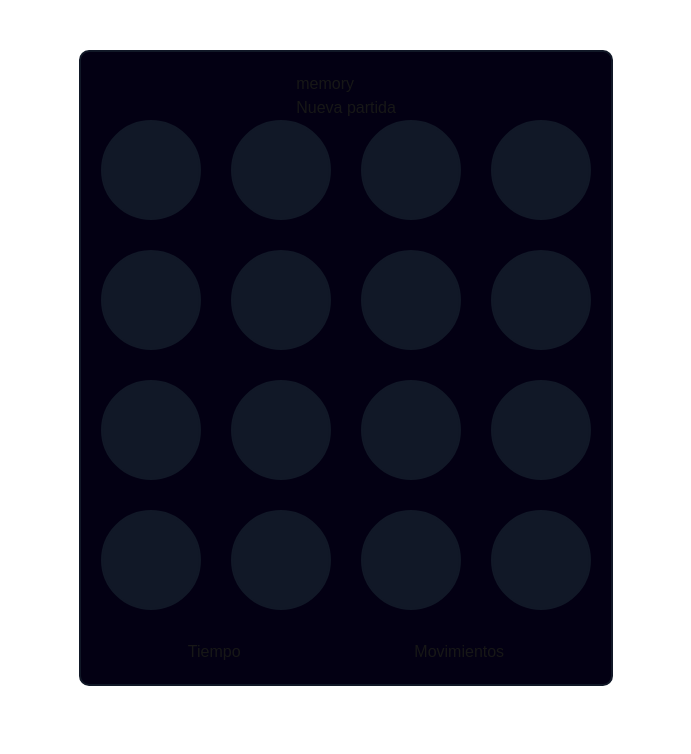
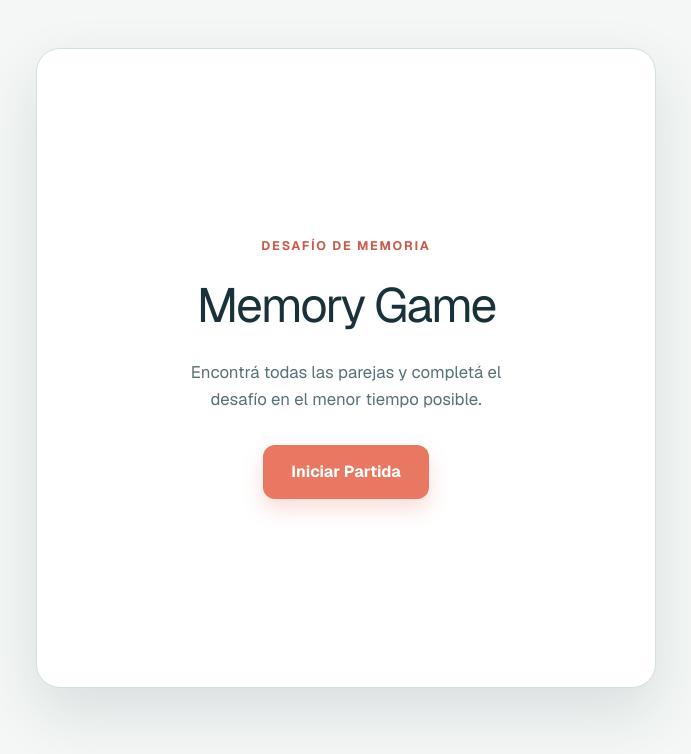
Before and after one commit to MRios-7/entrega-tareas-silicon-misiones, a Next.js app in the folder memory-game-next/: page / in a window 1280 px wide. Shown: the top 754 px of the page, without its empty margins (294-985 px from the left). Built offline with nearby package versions, Linux system fonts and the light colour scheme.

Commit message:
modificaciones en Tiempo, Movimientos, funcionalidad, organizacion en componentes y modificacion de estilos

```diff
--- /dev/null
+++ b/memory-game-next/app/components/Encabezado.js
@@ -0,0 +1,12 @@
+function Encabezado({ onNuevaPartida }) {
+  return (
+    <header className="encabezado-juego">
+      <h1>Memory Game</h1>
+      <button className="btn-iniciar" onClick={onNuevaPartida}>
+        Nueva Partida
+      </button>
+    </header>
+  );
+}
+
+export default Encabezado;
--- /dev/null
+++ b/memory-game-next/app/components/PantallaInicio.js
@@ -0,0 +1,19 @@
+function PantallaInicio({ onIniciarPartida }) {
+  return (
+    <main className="pantalla-inicio">
+      <section className="inicio-contenido">
+        <p className="etiqueta">Desafío de Memoria</p>
+        <h1>Memory Game</h1>
+        <p className="inicio-descripcion">
+          Encontrá todas las parejas y completá el desafío en el menor tiempo
+          posible.
+        </p>
+        <button className="btn-principal" onClick={onIniciarPartida}>
+          Iniciar Partida
+        </button>
+      </section>
+    </main>
+  );
+}
+
+export default PantallaInicio;
--- /dev/null
+++ b/memory-game-next/app/components/PantallaVictoria.js
@@ -0,0 +1,18 @@
+import PieDePagina from "./PieDePagina";
+
+function PantallaVictoria({ tiempo, movimientos, onJugarDeNuevo }) {
+  return (
+    <main>
+      <section className="pantalla-victoria">
+        <p className="etiqueta">Partida completada</p>
+        <h1>¡Lo lograste!</h1>
+        <PieDePagina tiempo={tiempo} movimientos={movimientos} />
+        <button className="btn-principal" onClick={onJugarDeNuevo}>
+          Jugar de nuevo
+        </button>
+      </section>
+    </main>
+  );
+}
+
+export default PantallaVictoria;
--- /dev/null
+++ b/memory-game-next/app/components/PieDePagina.js
@@ -0,0 +1,23 @@
+function formatearTiempo(segundosTotales) {
+  const minutos = Math.floor(segundosTotales / 60);
+  const segundos = segundosTotales % 60;
+
+  return `${minutos}:${String(segundos).padStart(2, "0")}`;
+}
+
+function PieDePagina({ tiempo, movimientos }) {
+  return (
+    <footer>
+      <div className="footer-container">
+        <div className="footer-card">
+          <h5>Tiempo: {formatearTiempo(tiempo)}</h5>
+        </div>
+        <div className="footer-card">
+          <h5>Movimientos: {movimientos}</h5>
+        </div>
+      </div>
+    </footer>
+  );
+}
+
+export default PieDePagina;
--- /dev/null
+++ b/memory-game-next/app/components/Tablero.js
@@ -0,0 +1,18 @@
+import Ficha from "./Ficha";
+
+function Tablero({ fichas, onFichaClick, evaluando }) {
+  return (
+    <section id="grilla-container">
+      {fichas.map((ficha) => (
+        <Ficha
+          key={ficha.id}
+          ficha={ficha}
+          onClick={() => onFichaClick(ficha)}
+          deshabilitada={evaluando}
+        />
+      ))}
+    </section>
+  );
+}
+
+export default Tablero;
--- a/memory-game-next/app/globals.css
+++ b/memory-game-next/app/globals.css
@@ -1,8 +1,16 @@
 @import "tailwindcss";
 
 :root {
-  --background: #ffffff;
-  --foreground: #171717;
+  --background: #f4f7f6;
+  --foreground: #19323a;
+  --surface: #ffffff;
+  --surface-soft: #e8f1ef;
+  --primary: #176b67;
+  --primary-dark: #0f514f;
+  --accent: #e87861;
+  --accent-dark: #c85d4b;
+  --border: #d2e1de;
+  --shadow: 0 24px 60px rgba(25, 50, 58, 0.12);
 }
 
 @theme inline {
@@ -12,54 +20,235 @@
   --font-mono: var(--font-geist-mono);
 }
 
-@media (prefers-color-scheme: dark) {
-  :root {
-    --background: #0a0a0a;
-    --foreground: #ededed;
-  }
+* {
+  box-sizing: border-box;
 }
+
+html,
+body {
+  min-height: 100%;
+}
+
 body {
   background: var(--background);
   color: var(--foreground);
-  font-family: Arial, Helvetica, sans-serif;
-  display: flex;
+  font-family: var(--font-geist-sans), Arial, sans-serif;
+  margin: 0;
 }
+
+button {
+  font: inherit;
+}
+
 main {
+  align-items: center;
+  background: var(--surface);
+  border: 1px solid var(--border);
+  border-radius: 24px;
+  box-shadow: var(--shadow);
   display: flex;
   flex-direction: column;
+  margin: 48px auto;
+  max-width: 620px;
+  min-height: 640px;
+  padding: 36px;
+  width: calc(100% - 32px);
+}
+
+header {
   align-items: center;
-  margin: 50px auto;
-  border: 2px solid #111827;
-  border-radius: 10px;
-  padding: 20px;
-  background-color: #030013;
+  display: flex;
+  justify-content: space-between;
+  margin-bottom: 42px;
+  width: 100%;
 }
+
+.encabezado-juego {
+  gap: 20px;
+}
+
+h1 {
+  color: var(--foreground);
+  font-size: clamp(2rem, 6vw, 3rem);
+  letter-spacing: -0.04em;
+  margin: 0;
+}
+
+.pantalla-inicio,
+.pantalla-victoria {
+  justify-content: center;
+  text-align: center;
+}
+
+.inicio-contenido,
+.pantalla-victoria {
+  max-width: 440px;
+  width: 100%;
+}
+
+.etiqueta {
+  color: var(--accent-dark);
+  font-size: 0.78rem;
+  font-weight: 700;
+  letter-spacing: 0.14em;
+  margin: 0 0 14px;
+  text-transform: uppercase;
+}
+
+.inicio-descripcion {
+  color: #587078;
+  font-size: 1.05rem;
+  line-height: 1.6;
+  margin: 18px auto 32px;
+  max-width: 360px;
+}
+
+.btn-principal,
+.btn-iniciar {
+  border: 0;
+  border-radius: 12px;
+  cursor: pointer;
+  font-weight: 700;
+  transition:
+    background-color 180ms ease,
+    box-shadow 180ms ease,
+    transform 180ms ease;
+}
+
+.btn-principal {
+  background: var(--accent);
+  box-shadow: 0 10px 20px rgba(232, 120, 97, 0.25);
+  color: #ffffff;
+  padding: 15px 28px;
+}
+
+.btn-iniciar {
+  background: var(--surface-soft);
+  color: var(--primary-dark);
+  padding: 11px 16px;
+}
+
+.btn-principal:hover,
+.btn-iniciar:hover {
+  transform: translateY(-2px);
+}
+
+.btn-principal:hover {
+  background: var(--accent-dark);
+  box-shadow: 0 14px 24px rgba(232, 120, 97, 0.3);
+}
+
+.btn-iniciar:hover {
+  background: #d4e6e1;
+}
+
+.btn-principal:focus-visible,
+.btn-iniciar:focus-visible,
+.ficha:focus-visible {
+  outline: 3px solid rgba(232, 120, 97, 0.45);
+  outline-offset: 3px;
+}
+
 #grilla-container {
   display: grid;
+  gap: 16px;
   grid-template-columns: repeat(4, 1fr);
   width: max-content;
-  height: max-content;
-  gap: 30px;
 }
+
+.ficha {
+  align-items: center;
+  background: var(--primary);
+  border: 0;
+  border-radius: 50%;
+  color: #ffffff;
+  cursor: pointer;
+  display: flex;
+  font-size: 1.7rem;
+  font-weight: 700;
+  height: 108px;
+  justify-content: center;
+  transition:
+    background-color 180ms ease,
+    box-shadow 180ms ease,
+    transform 180ms ease;
+  width: 108px;
+}
+
+.ficha:hover:not(:disabled) {
+  background: var(--primary-dark);
+  box-shadow: 0 8px 16px rgba(23, 107, 103, 0.22);
+  transform: translateY(-3px);
+}
+
+.ficha:disabled {
+  cursor: default;
+  opacity: 0.9;
+}
+
 footer {
-  display: flex;
+  margin-top: auto;
+  padding-top: 42px;
   width: 100%;
-  margin-top: 30px;
 }
 
 .footer-container {
   display: flex;
-  justify-content: space-around;
+  gap: 14px;
+  justify-content: space-between;
   width: 100%;
 }
 
-.ficha {
-  width: 100px;
-  height: 100px;
-  background-color: #111827;
-  border-radius: 50%;
-  font-size: 24px;
-  font-weight: bold;
-  cursor: pointer;
-  border: 2px solid #111827;
+.footer-card {
+  background: var(--surface-soft);
+  border-radius: 12px;
+  color: var(--primary-dark);
+  flex: 1;
+  padding: 14px 16px;
+  text-align: center;
 }
+
+.footer-card h5 {
+  font-size: 0.9rem;
+  margin: 0;
+}
+
+.pantalla-victoria p {
+  color: #587078;
+  font-size: 1.1rem;
+  margin: 12px 0;
+}
+
+.pantalla-victoria footer {
+  margin: 28px 0;
+  padding: 0;
+}
+
+@media (max-width: 560px) {
+  main {
+    margin: 16px auto;
+    min-height: calc(100vh - 32px);
+    padding: 24px 18px;
+  }
+
+  header {
+    margin-bottom: 32px;
+  }
+
+  #grilla-container {
+    gap: 10px;
+  }
+
+  .ficha {
+    height: 72px;
+    width: 72px;
+  }
+
+  .footer-container {
+    gap: 8px;
+  }
+
+  .footer-card {
+    padding: 12px 8px;
+  }
+}
--- a/memory-game-next/app/page.js
+++ b/memory-game-next/app/page.js
@@ -1,5 +1,11 @@
 "use client";
-import { useState } from "react";
+import { useEffect, useState } from "react";
+import Encabezado from "./components/Encabezado";
+import PantallaInicio from "./components/PantallaInicio";
+import PantallaVictoria from "./components/PantallaVictoria";
+import PieDePagina from "./components/PieDePagina";
+import Tablero from "./components/Tablero";
+
 function crearTablero() {
   const numeros = [1, 2, 3, 4, 5, 6, 7, 8];
   const duplicados = [...numeros, ...numeros];
@@ -12,55 +18,147 @@ function crearTablero() {
     encontrada: false,
   }));
 }
-function fichasIguales() {}
 
-export default function Home() {
+function Home() {
   const [tablero, setTablero] = useState(crearTablero);
+  const [evaluando, setEvaluando] = useState(false);
+  const [movimientos, setMovimientos] = useState(0);
+  const [tiempo, setTiempo] = useState(0);
+  const [jugando, setJugando] = useState(false);
+  const [partidaIniciada, setPartidaIniciada] = useState(false);
+  const victoria = tablero.every((ficha) => ficha.encontrada);
+
+  useEffect(() => {
+    if (!jugando || victoria) return;
+
+    const intervalo = setInterval(() => {
+      setTiempo((tiempoActual) => tiempoActual + 1);
+    }, 1000);
+
+    return () => clearInterval(intervalo);
+  }, [jugando, victoria]);
+
+  useEffect(() => {
+    const fichasDadasVuelta = tablero.filter(fichaEstaDadaVuelta);
+
+    if (fichasDadasVuelta.length !== 2) return;
+
+    const [primeraFicha, segundaFicha] = fichasDadasVuelta;
+    const sonIguales = primeraFicha.valor === segundaFicha.valor;
+    const tiempoDeEspera = sonIguales ? 0 : 1000;
+
+    const temporizador = setTimeout(() => {
+      if (sonIguales) {
+        marcarComoEncontradas(primeraFicha.id, segundaFicha.id);
+      } else {
+        ocultarFichas(primeraFicha.id, segundaFicha.id);
+      }
+
+      setEvaluando(false);
+    }, tiempoDeEspera);
+
+    return () => clearTimeout(temporizador);
+  }, [tablero]);
+
+  function fichaEstaDadaVuelta(ficha) {
+    return ficha.dadaVuelta && !ficha.encontrada;
+  }
+
+  function marcarComoEncontradas(idPrimeraFicha, idSegundaFicha) {
+    setTablero((tableroActual) =>
+      tableroActual.map((ficha) => {
+        const esUnaFichaEncontrada =
+          ficha.id === idPrimeraFicha || ficha.id === idSegundaFicha;
+
+        if (esUnaFichaEncontrada) {
+          return { ...ficha, encontrada: true };
+        }
+
+        return ficha;
+      }),
+    );
+  }
+
+  function ocultarFichas(idPrimeraFicha, idSegundaFicha) {
+    setTablero((tableroActual) =>
+      tableroActual.map((ficha) => {
+        const debeOcultarse =
+          ficha.id === idPrimeraFicha || ficha.id === idSegundaFicha;
+
+        if (debeOcultarse) {
+          return { ...ficha, dadaVuelta: false };
+        }
+
+        return ficha;
+      }),
+    );
+  }
+
+  function manejarClickFicha(ficha) {
+    if (evaluando) return;
+    if (ficha.dadaVuelta) return;
+    if (ficha.encontrada) return;
+
+    if (!jugando) {
+      setJugando(true);
+    }
+
+    const fichasDadasVuelta = tablero.filter(fichaEstaDadaVuelta);
+
+    if (fichasDadasVuelta.length === 1) {
+      setEvaluando(true);
+      setMovimientos((movimientosActuales) => movimientosActuales + 1);
+    }
+
+    setTablero((tableroActual) =>
+      tableroActual.map((fichaActual) => {
+        if (fichaActual.id === ficha.id) {
+          return { ...fichaActual, dadaVuelta: true };
+        }
+
+        return fichaActual;
+      }),
+    );
+  }
+
+  function reiniciarJuego() {
+    setTablero(crearTablero());
+    setEvaluando(false);
+    setMovimientos(0);
+    setTiempo(0);
+    setJugando(false);
+    setPartidaIniciada(true);
+  }
+
+  function iniciarPartida() {
+    setPartidaIniciada(true);
+  }
+
+  if (!partidaIniciada) {
+    return <PantallaInicio onIniciarPartida={iniciarPartida} />;
+  }
+
+  if (victoria) {
+    return (
+      <PantallaVictoria
+        tiempo={tiempo}
+        movimientos={movimientos}
+        onJugarDeNuevo={reiniciarJuego}
+      />
+    );
+  }
 
   return (
     <main>
-      <header>
-        <h1>memory</h1>
-        <button
-          className="btn-iniciar"
-          onClick={() => setTablero(crearTablero)}
-        >
-          Nueva partida
-        </button>
-      </header>
-
-      <section id="grilla-container">
-        {tablero.map((ficha) => (
-          <button
-            className="ficha"
-            key={ficha.id}
-            onClick={() => {
-              if (ficha.dadaVuelta || ficha.encontrada) return;
-
-              setTablero((tableroActual) =>
-                tableroActual.map((fichaActual) =>
-                  fichaActual.id === ficha.id
-                    ? { ...fichaActual, dadaVuelta: true }
-                    : fichaActual,
-                ),
-              );
-            }}
-          >
-            {ficha.dadaVuelta || ficha.encontrada ? ficha.valor : ""}
-          </button>
-        ))}
-      </section>
-
-      <footer>
-        <div className="footer-container">
-          <div className="footer-card">
-            <h5>Tiempo</h5>
-          </div>
-          <div className="footer-card">
-            <h5>Movimientos</h5>
-          </div>
-        </div>
-      </footer>
+      <Encabezado onNuevaPartida={reiniciarJuego} />
+      <Tablero
+        fichas={tablero}
+        onFichaClick={manejarClickFicha}
+        evaluando={evaluando}
+      />
+      <PieDePagina tiempo={tiempo} movimientos={movimientos} />
     </main>
   );
 }
+
+export default Home;
```
Also changed, not shown: memory-game-next/app/components/Ficha.js (added, +11 -0 lines).
